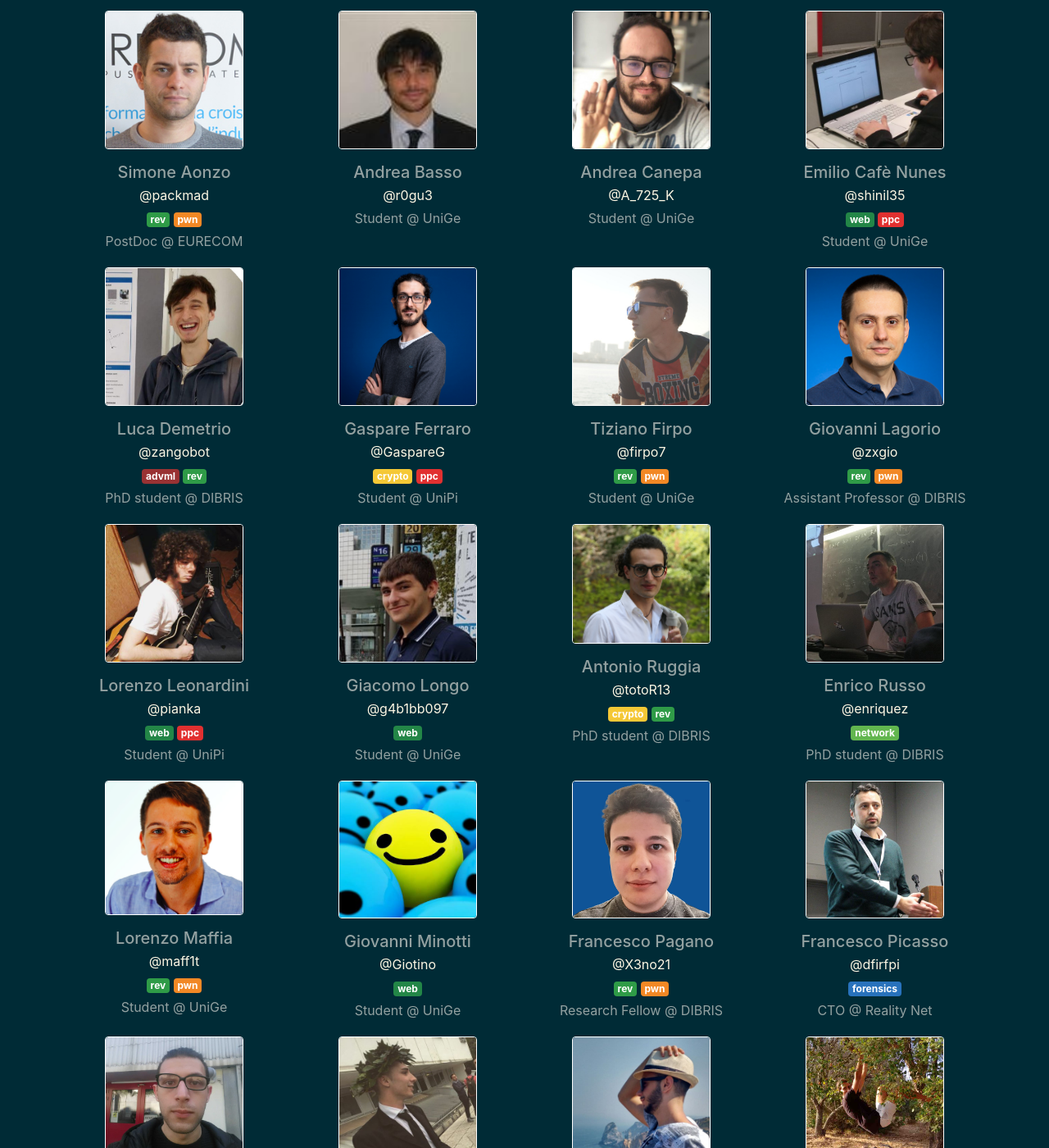
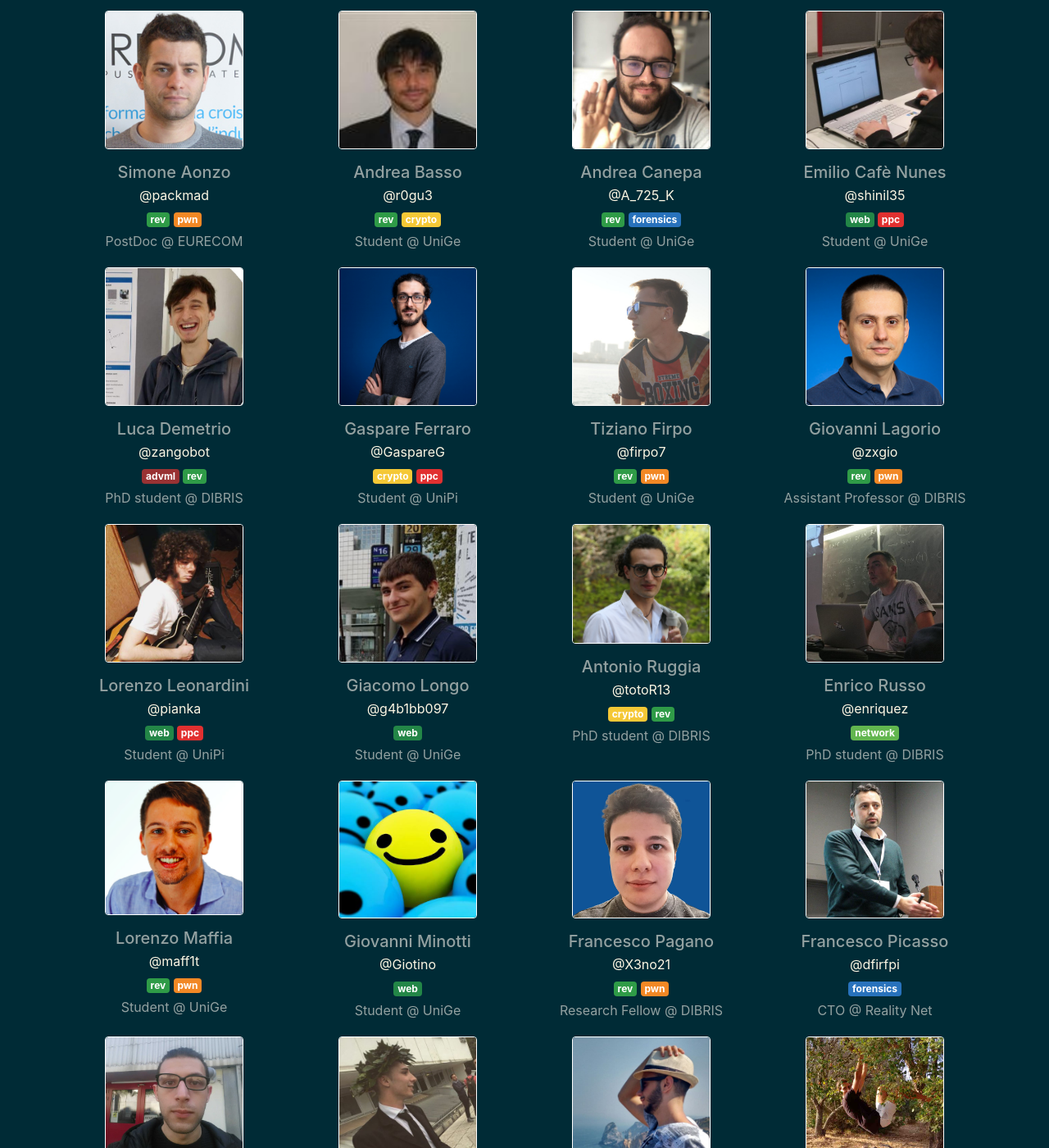
Before and after one commit to ZenHackTeam/ZenHackWebsite, a Jekyll site: the page built from index.html, in a window 1280 px wide and 1400 px high, scrolled down 1431 px. Shown: the whole window at 82% size. Built offline with Jekyll 4.4.1, drawn with Linux system fonts in a browser that asks for light colours; nearby versions of some CDN libraries; comment, search, counter and statistics services are not loaded; some of the changed text lies outside the part shown.

Commit message:
categories

```diff
--- a/_data/members.json
+++ b/_data/members.json
@@ -1,8 +1,8 @@
 [
 
     {"name": "Simone Aonzo",        "nickname": "packmad",      "description": "PostDoc @ EURECOM",                                             "link": "https://simoneaonzo.it/",      "ctf": ["rev", "pwn"]},
-    {"name": "Andrea Basso",        "nickname": "r0gu3",        "description": "Student @ UniGe",                                               "link": "#",                            "ctf": [""]},
-    {"name": "Andrea Canepa",       "nickname": "A_725_K",      "description": "Student @ UniGe",                                               "link": "#",                            "ctf": [""]},
+    {"name": "Andrea Basso",        "nickname": "r0gu3",        "description": "Student @ UniGe",                                               "link": "#",                            "ctf": ["rev", "crypto"]},
+    {"name": "Andrea Canepa",       "nickname": "A_725_K",      "description": "Student @ UniGe",                                               "link": "#",                            "ctf": ["rev", "forensics"]},
     {"name": "Emilio Cafè Nunes",   "nickname": "shinil35",     "description": "Student @ UniGe",                                               "link": "#",                            "ctf": ["web", "ppc"]},
     {"name": "Luca Demetrio",       "nickname": "zangobot",     "description": "PhD student @ DIBRIS",                                          "link": "#",                            "ctf": ["advml", "rev"]},
     {"name": "Gaspare Ferraro",     "nickname": "GaspareG",     "description": "Student @ UniPi",                                               "link": "https://gaspa.re",             "ctf": ["crypto", "ppc"]},
@@ -16,7 +16,7 @@
     {"name": "Giovanni Minotti",    "nickname": "Giotino",      "description": "Student @ UniGe",                                               "link": "#",                            "ctf": ["web"]},
     {"name": "Francesco Pagano",    "nickname": "X3no21",       "description": "Research Fellow @ DIBRIS",                                      "link": "#",                            "ctf": ["rev", "pwn"]},
     {"name": "Francesco Picasso",   "nickname": "dfirfpi",      "description": "CTO @ Reality Net",                                             "link": "#",                            "ctf": ["forensics"]},
-    {"name": "Marco Rando",         "nickname": "Akatsuki96",   "description": "Student @ UniGe",                                               "link": "#",                            "ctf": ["rev", "pwn"]},
+    {"name": "Marco Rando",         "nickname": "Akatsuki96",   "description": "PhD Student @ UniGe",                                           "link": "#",                            "ctf": ["rev", "pwn"]},
     {"name": "Alessio Ravera",      "nickname": "alerave96",    "description": "Student @ UniGe",                                               "link": "#",                            "ctf": ["rev", "pwn"]},
     {"name": "Michele Salvo",       "nickname": "CaptainMich",  "description": "Student @ UniGe",                                               "link": "#",                            "ctf": ["hardware"]},
     {"name": "Luigi Sciolla",       "nickname": "killua",       "description": "Student @ UniGe",                                               "link": "#",                            "ctf": ["network", "forensics"]},
```
